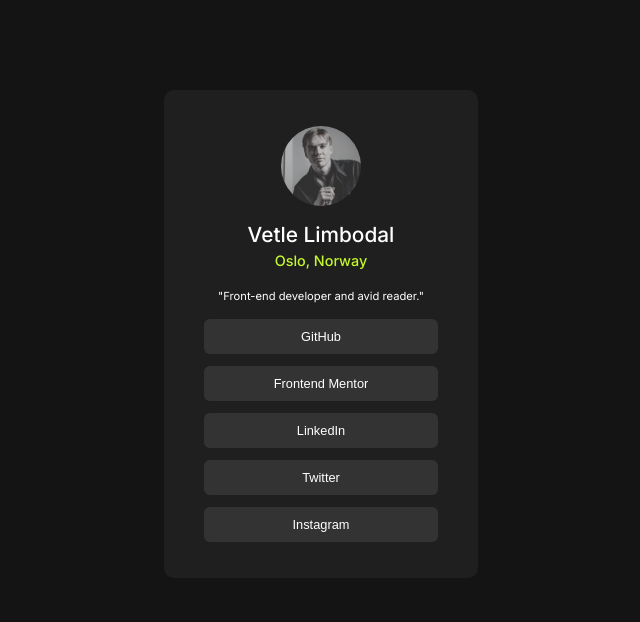
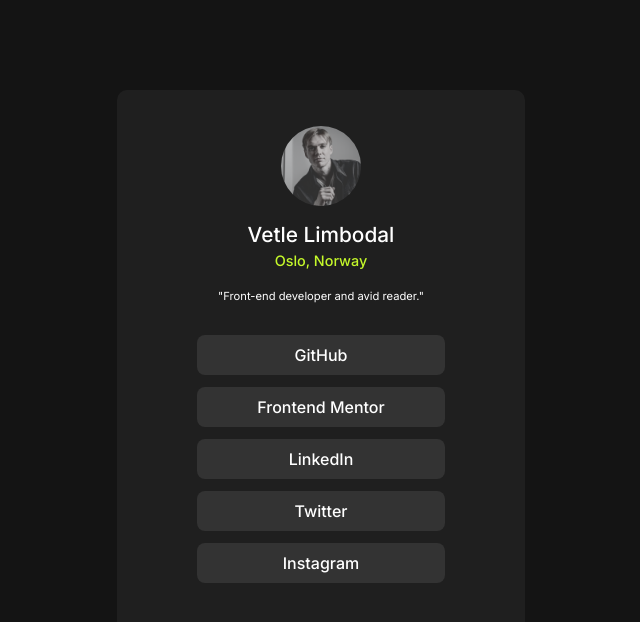
Before and after one commit to vlimbo/social-links-profile, a plain HTML site: page index.html in a window 1280 px wide. Shown: the whole page, without its empty margins (319-959 px from the left). Drawn offline with Linux system fonts and the light colour scheme.

Commit message:
changed buttons out with list elements and added tab functionality with anchor tags

```diff
--- a/index.html
+++ b/index.html
@@ -20,12 +20,14 @@
       <h2>Oslo, Norway</h2>
       <p>"Front-end developer and avid reader."</p>
     </div>
-    <div class="button-container">
-      <button>GitHub</button>
-      <button>Frontend Mentor</button>
-      <button>LinkedIn</button>
-      <button>Twitter</button>
-      <button>Instagram</button>
+    <div class="list-container">
+      <ul>
+        <li class="item"><a href="https://github.com/vlimbo?tab=repositories" target="_blank">GitHub</a></li>
+        <li class="item"><a href="https://www.frontendmentor.io/profile/vlimbo" target="_blank">Frontend Mentor</a></li>
+        <li class="item"><a href="https://www.frontendmentor.io/profile/vlimbo" target="_blank">LinkedIn</a></li>
+        <li class="item"><a href="https://x.com/VetleLimbodal" target="_blank">Twitter</a></li>
+        <li class="item"><a href="https://x.com/VetleLimbodal" target="_blank">Instagram</a></li>
+      </ul>
     </div>
   </main>
 </body>
--- a/style.css
+++ b/style.css
@@ -77,3 +77,36 @@ p, h1, h2 {
   background-color: #C4F82A;
   color: black;
 }
+
+.list-container {
+}
+
+ul {
+  list-style-type: none;
+  margin-right: 40px;
+}
+
+ul li {
+  background-color: #333333;
+  text-align: center;
+  margin-bottom: 12px;
+  padding: 10px 60px;
+  border-radius: 8px;
+  font-weight: 500;
+  color: white;
+  transition: background-color 0.5s,
+    color 0.5s;
+}
+
+a, a:visited, a:active {
+  color: inherit;
+}
+
+a {
+  text-decoration: none;
+}
+
+ul li:hover{
+  background-color: #C4F82A;
+  color: black;
+}
```
